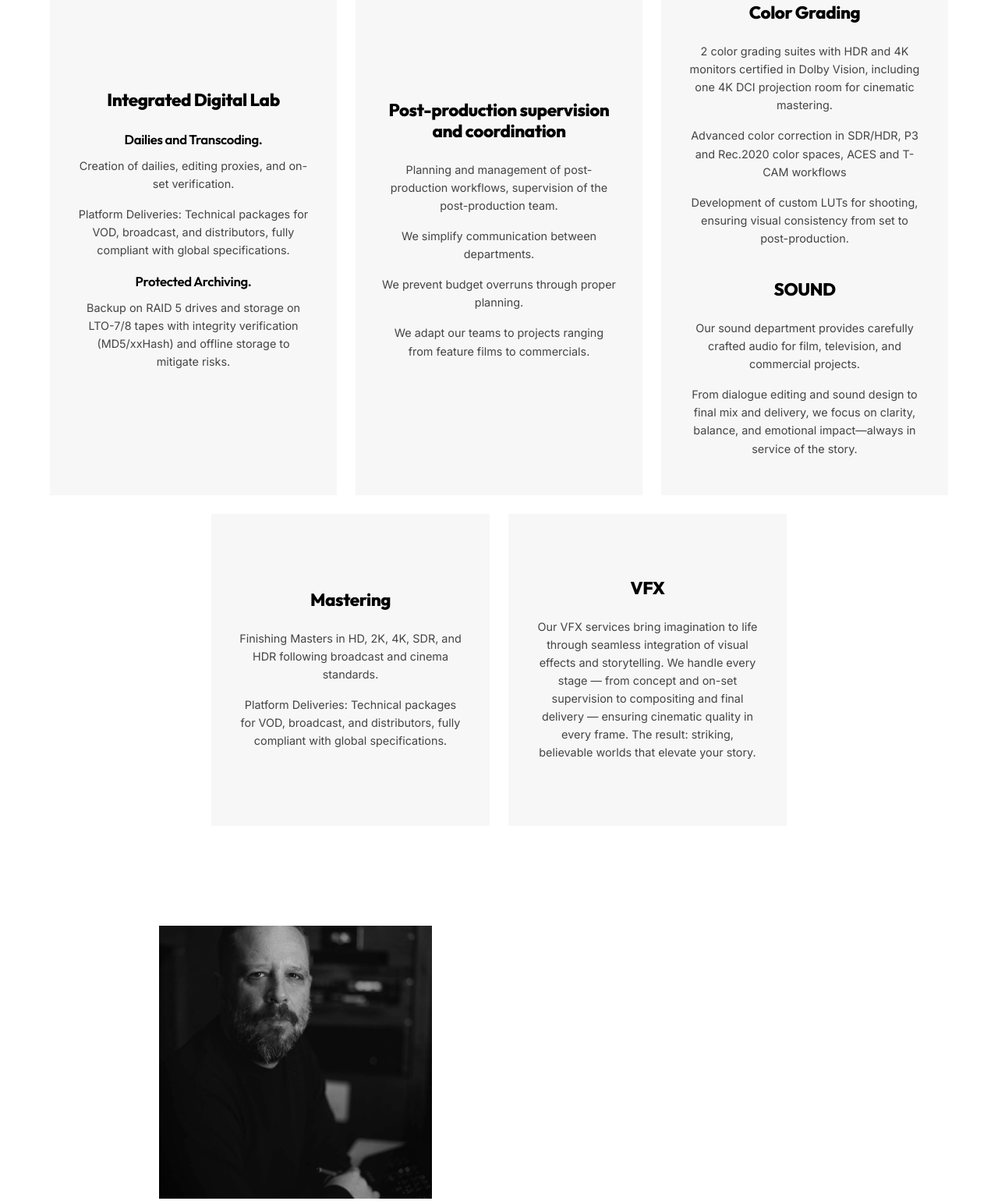
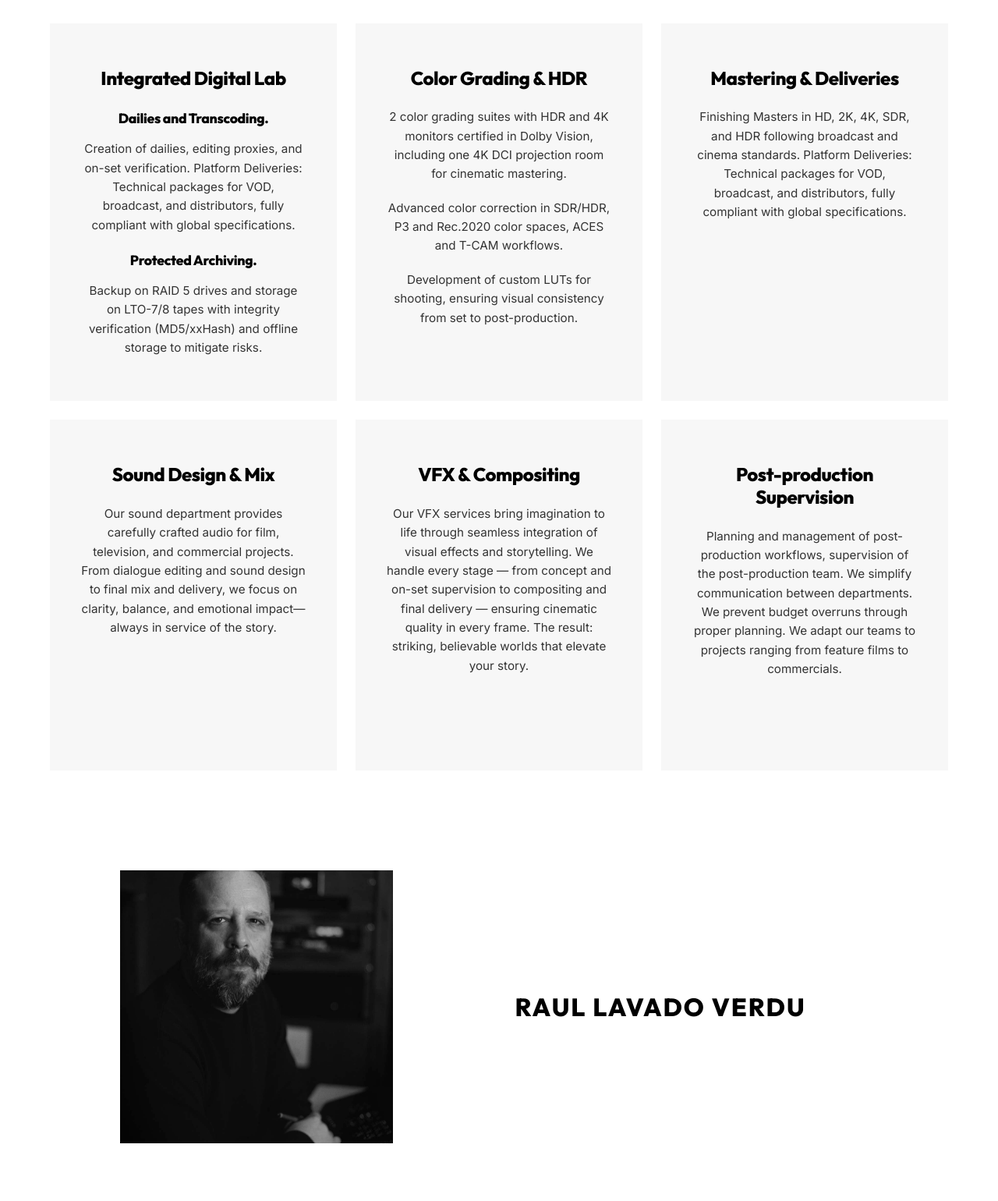
Before and after one commit to MIsterio-Francisco/misterio-color-lab-web, an Eleventy site: page src/brochure.njk in a window 1280 px wide. Shown: the part 553-2093 px from the top of the page at 78% size. Built offline with nearby package versions, Linux system fonts and the light colour scheme; Eleventy itself is replaced by a stand-in of ours; files that its build step writes are made by us from their sources.

Commit message:
fix: finalize brochure mini-deck with 6 services and no bios

```diff
--- a/src/brochure.njk
+++ b/src/brochure.njk
@@ -23,57 +23,51 @@ permalink: /brochure/
         <p>We’re a team of experienced creatives who love shaping ideas into finished stories. From color grading and sound design to visual effects, we bring the craft and care your project deserves. Let’s create something meaningful together.</p>
     </section>
 
-    <!-- Service Blocks Grid Row 1 (3 Columns) -->
-    <div class="deck-grid deck-grid-3">
-        <!-- Integrated Digital Lab -->
+    <!-- Service Blocks Grid (2 Rows of 3) -->
+    <div class="deck-grid">
+        <!-- 1. Integrated Digital Lab -->
         <div class="deck-block">
             <h2>Integrated Digital Lab</h2>
             <h3>Dailies and Transcoding.</h3>
-            <p>Creation of dailies, editing proxies, and on-set verification.</p>
-            <p>Platform Deliveries: Technical packages for VOD, broadcast, and distributors, fully compliant with global specifications.</p>
+            <p>Creation of dailies, editing proxies, and on-set verification. Platform Deliveries: Technical packages for VOD, broadcast, and distributors, fully compliant with global specifications.</p>
             <h3>Protected Archiving.</h3>
             <p>Backup on RAID 5 drives and storage on LTO-7/8 tapes with integrity verification (MD5/xxHash) and offline storage to mitigate risks.</p>
         </div>
 
-        <!-- Supervision -->
+        <!-- 2. Color Grading & HDR -->
         <div class="deck-block">
-            <h2>Post-production supervision and coordination</h2>
-            <p>Planning and management of post-production workflows, supervision of the post-production team.</p>
-            <p>We simplify communication between departments.</p>
-            <p>We prevent budget overruns through proper planning.</p>
-            <p>We adapt our teams to projects ranging from feature films to commercials.</p>
+            <h2>Color Grading & HDR</h2>
+            <p>2 color grading suites with HDR and 4K monitors certified in Dolby Vision, including one 4K DCI projection room for cinematic mastering.</p>
+            <p>Advanced color correction in SDR/HDR, P3 and Rec.2020 color spaces, ACES and T-CAM workflows.</p>
+            <p>Development of custom LUTs for shooting, ensuring visual consistency from set to post-production.</p>
         </div>
 
-        <!-- Color Grading & Sound -->
+        <!-- 3. Mastering & Deliveries -->
         <div class="deck-block">
-            <h2>Color Grading</h2>
-            <p>2 color grading suites with HDR and 4K monitors certified in Dolby Vision, including one 4K DCI projection room for cinematic mastering.</p>
-            <p>Advanced color correction in SDR/HDR, P3 and Rec.2020 color spaces, ACES and T-CAM workflows</p>
-            <p>Development of custom LUTs for shooting, ensuring visual consistency from set to post-production.</p>
-            <br>
-            <h2>SOUND</h2>
-            <p>Our sound department provides carefully crafted audio for film, television, and commercial projects.</p>
-            <p>From dialogue editing and sound design to final mix and delivery, we focus on clarity, balance, and emotional impact—always in service of the story.</p>
+            <h2>Mastering & Deliveries</h2>
+            <p>Finishing Masters in HD, 2K, 4K, SDR, and HDR following broadcast and cinema standards. Platform Deliveries: Technical packages for VOD, broadcast, and distributors, fully compliant with global specifications.</p>
+        </div>
+
+        <!-- 4. Sound Design & Mix -->
+        <div class="deck-block">
+            <h2>Sound Design & Mix</h2>
+            <p>Our sound department provides carefully crafted audio for film, television, and commercial projects. From dialogue editing and sound design to final mix and delivery, we focus on clarity, balance, and emotional impact—always in service of the story.</p>
+        </div>
+
+        <!-- 5. VFX & Compositing -->
+        <div class="deck-block">
+            <h2>VFX & Compositing</h2>
+            <p>Our VFX services bring imagination to life through seamless integration of visual effects and storytelling. We handle every stage — from concept and on-set supervision to compositing and final delivery — ensuring cinematic quality in every frame. The result: striking, believable worlds that elevate your story.</p>
+        </div>
+
+        <!-- 6. Post-production Supervision -->
+        <div class="deck-block">
+            <h2>Post-production Supervision</h2>
+            <p>Planning and management of post-production workflows, supervision of the post-production team. We simplify communication between departments. We prevent budget overruns through proper planning. We adapt our teams to projects ranging from feature films to commercials.</p>
         </div>
     </div>
 
-    <!-- Service Blocks Grid Row 2 (2 Columns Centered) -->
-    <div class="deck-grid deck-grid-2">
-        <!-- Mastering -->
-        <div class="deck-block">
-            <h2>Mastering</h2>
-            <p>Finishing Masters in HD, 2K, 4K, SDR, and HDR following broadcast and cinema standards.</p>
-            <p>Platform Deliveries: Technical packages for VOD, broadcast, and distributors, fully compliant with global specifications.</p>
-        </div>
-
-        <!-- VFX -->
-        <div class="deck-block">
-            <h2>VFX</h2>
-            <p>Our VFX services bring imagination to life through seamless integration of visual effects and storytelling. We handle every stage — from concept and on-set supervision to compositing and final delivery — ensuring cinematic quality in every frame. The result: striking, believable worlds that elevate your story.</p>
-        </div>
-    </div>
-
-    <!-- Team Section -->
+    <!-- Team Section - No Bios -->
     <section class="deck-team">
         <!-- Raul Lavado -->
         <div class="team-member">
@@ -82,8 +76,6 @@ permalink: /brochure/
             </div>
             <div class="team-info">
                 <h2>RAUL LAVADO VERDU</h2>
-                <p>Head of Color at Misterio Color Lab, with over 17 years of experience across cinema, television, and advertising. A specialist in Baselight and HDR workflows, his work includes acclaimed projects such as La Espera, La Última, Papeles, and Cuéntame.</p>
-                <p>In 2024, he became the only Spanish colorist to receive a FilmLight Color Award, recognized for his work on La Espera. He is also a color grading instructor at ECAM.</p>
             </div>
         </div>
 
@@ -94,7 +86,6 @@ permalink: /brochure/
             </div>
             <div class="team-info">
                 <h2>RAUL ESPINOSA LOPEZ</h2>
-                <p>Raúl Espinosa López is a Senior Colorist with a broad portfolio of work in both cinema and high-end commercial productions. He started his career at Producciones Ganga in Madrid, building a solid foundation in editing, color grading, and digital workflow management across film, television, and branded content.</p>
             </div>
         </div>
 
@@ -105,7 +96,6 @@ permalink: /brochure/
             </div>
             <div class="team-info">
                 <h2>FADY MELEK</h2>
-                <p>Senior colorist at Misterio Color Lab. With over 20 years of experience, currently. With a background in art and chemistry, he began his career in film laboratories and worked at Technicolor, contributing to films such as Taken and Transporter. With 4 Telly Awards, in 2024 won The Global Recognition Award. Fady leads Misterio Color Lab operations in Brazil.</p>
             </div>
         </div>
     </section>
--- a/src/css/brochure.css
+++ b/src/css/brochure.css
@@ -1,20 +1,21 @@
-/* Brochure 'Mini-Deck' Style */
+/* Brochure 'Mini-Deck' Style - V3 Refinement */
 
 .brochure-container {
-    background-color: #ffffff;
-    color: #000000;
+    background-color: #ffffff !important;
+    color: #000000 !important;
     min-height: 100vh;
     padding-bottom: 5rem;
+    font-family: 'Inter', sans-serif !important;
 }
 
-/* Override body for this page */
+/* Force white background on body when brochure is active */
 body.brochure-active {
-    background-color: #ffffff;
-    color: #000000;
+    background-color: #ffffff !important;
+    color: #000000 !important;
 }
 
 .deck-header {
-    background-color: #000000;
+    background-color: #000000 !important;
     padding: 2.5rem 0;
     text-align: center;
 }
@@ -32,7 +33,7 @@ body.brochure-active {
 
 .deck-contact p {
     font-size: 0.95rem;
-    color: #333;
+    color: #333 !important;
     margin-bottom: 0.2rem;
 }
 
@@ -43,88 +44,80 @@ body.brochure-active {
 .deck-intro {
     text-align: center;
     max-width: 900px;
-    margin: 4rem auto;
+    margin: 5rem auto;
     padding: 0 5%;
 }
 
 .deck-intro p {
-    font-size: 1.25rem;
+    font-size: 1.35rem;
     font-weight: 300;
     line-height: 1.6;
-    color: #222;
+    color: #111 !important;
 }
 
-/* Block Grid */
+/* Block Grid - Always 3 columns on desktop, 1 on mobile */
 .deck-grid {
     display: grid;
+    grid-template-columns: repeat(3, 1fr);
     gap: 1.5rem;
     padding: 0 5%;
-    max-width: 1300px;
+    max-width: 1400px;
     margin: 0 auto;
 }
 
-.deck-grid-3 {
-    grid-template-columns: repeat(3, 1fr);
-}
-
-.deck-grid-2 {
-    grid-template-columns: repeat(2, 1fr);
-    margin-top: 1.5rem;
-    max-width: 866px;
-    /* 2/3 of 1300 approx */
-    margin-left: auto;
-    margin-right: auto;
-}
-
 .deck-block {
-    background-color: #f7f7f7;
-    padding: 3rem 2rem;
+    background-color: #f7f7f7 !important;
+    padding: 3.5rem 2.5rem;
     text-align: center;
     display: flex;
     flex-direction: column;
-    justify-content: center;
-    min-height: 400px;
+    justify-content: flex-start;
+    min-height: 450px;
 }
 
 .deck-block h2 {
-    font-size: 1.4rem;
+    font-size: 1.5rem !important;
     margin-bottom: 1.5rem;
-    font-weight: 800;
+    font-weight: 800 !important;
     text-transform: none;
     line-height: 1.2;
-    color: #000;
+    color: #000 !important;
+    font-family: 'Outfit', sans-serif !important;
 }
 
 .deck-block h3 {
-    font-size: 1.05rem;
-    margin-bottom: 0.5rem;
-    font-weight: 600;
+    font-size: 1.1rem !important;
+    margin-bottom: 0.8rem;
+    font-weight: 700 !important;
     text-transform: none;
+    color: #000 !important;
 }
 
 .deck-block p {
-    font-size: 0.9rem;
-    color: #444;
+    font-size: 0.95rem !important;
+    color: #333 !important;
     line-height: 1.6;
-    margin-bottom: 1rem;
+    margin-bottom: 1.2rem;
 }
 
 .deck-block p:last-child {
     margin-bottom: 0;
 }
 
-/* Team Section */
+/* Team Section - Horizontal Layout */
 .deck-team {
-    max-width: 1000px;
+    max-width: 1100px;
     margin: 8rem auto;
     padding: 0 5%;
 }
 
 .team-member {
     display: flex !important;
+    flex-direction: row !important;
     gap: 4rem;
-    margin-bottom: 8rem;
-    align-items: flex-start;
+    margin-bottom: 6rem;
+    align-items: center;
+    /* Center name vertically with photo if no bio */
 }
 
 .team-photo-container {
@@ -146,24 +139,18 @@ body.brochure-active {
 }
 
 .team-info h2 {
-    font-size: 1.4rem !important;
-    margin-bottom: 1.5rem;
+    font-size: 2rem !important;
+    margin-bottom: 0;
     text-transform: uppercase;
-    letter-spacing: 1px;
-    font-weight: 800;
-    color: #000;
-}
-
-.team-info p {
-    font-size: 1rem;
-    color: #333;
-    line-height: 1.7;
-    margin-bottom: 1.5rem;
+    letter-spacing: 2px;
+    font-weight: 800 !important;
+    color: #000 !important;
+    font-family: 'Outfit', sans-serif !important;
 }
 
 /* Reels Section */
 .deck-reels {
-    max-width: 1300px;
+    max-width: 1400px;
     margin: 8rem auto;
     padding: 0 5%;
 }
@@ -173,12 +160,12 @@ body.brochure-active {
 }
 
 .reel-title {
-    font-size: 1rem;
-    font-weight: 600;
-    letter-spacing: 2px;
+    font-size: 1.1rem;
+    font-weight: 700;
+    letter-spacing: 3px;
     text-transform: uppercase;
-    margin-bottom: 1.5rem;
-    color: #000;
+    margin-bottom: 2rem;
+    color: #000 !important;
 }
 
 .reel-video-container {
@@ -188,35 +175,39 @@ body.brochure-active {
 }
 
 /* Responsive */
-@media (max-width: 1000px) {
+@media (max-width: 1100px) {
+    .deck-grid {
+        grid-template-columns: repeat(2, 1fr);
+    }
+
     .team-member {
-        gap: 2rem;
+        gap: 2.5rem;
     }
 
     .team-photo-container {
         flex: 0 0 250px !important;
         width: 250px !important;
     }
+
+    .team-info h2 {
+        font-size: 1.5rem !important;
+    }
 }
 
 @media (max-width: 768px) {
-
-    .deck-grid-3,
-    .deck-grid-2 {
+    .deck-grid {
         grid-template-columns: 1fr;
-        max-width: 100%;
     }
 
     .team-member {
-        flex-direction: column;
-        gap: 2rem;
-        align-items: center;
+        flex-direction: column !important;
+        gap: 1.5rem;
         text-align: center;
     }
 
     .team-photo-container {
         width: 100% !important;
+        max-width: 350px;
         flex: none !important;
-        max-width: 400px;
     }
 }
```
